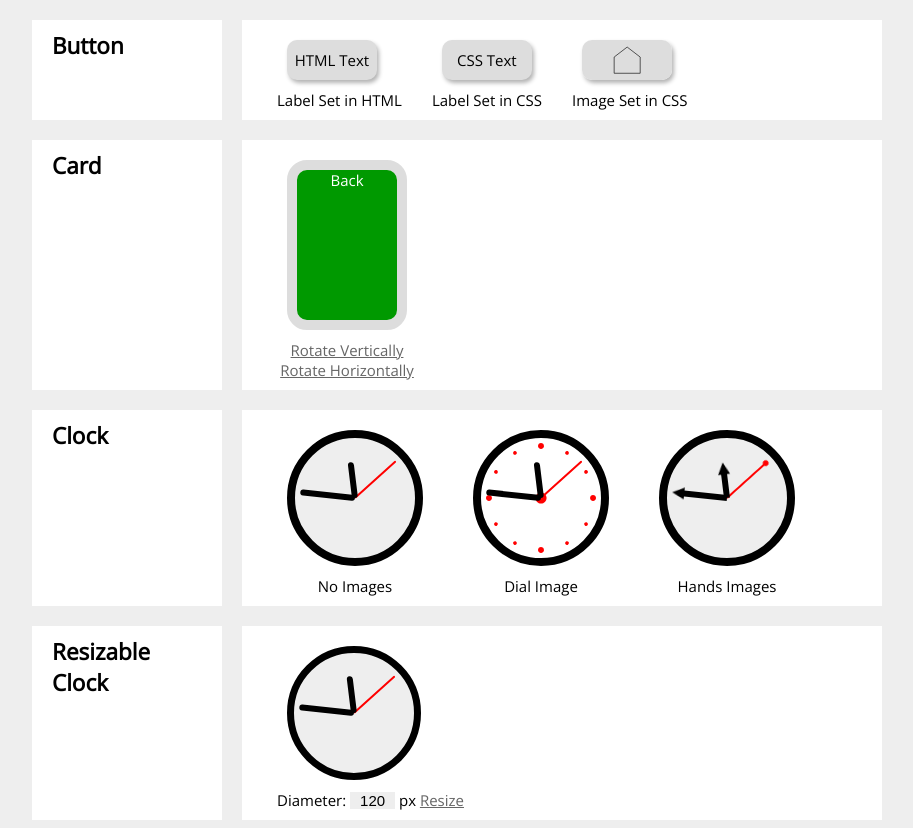
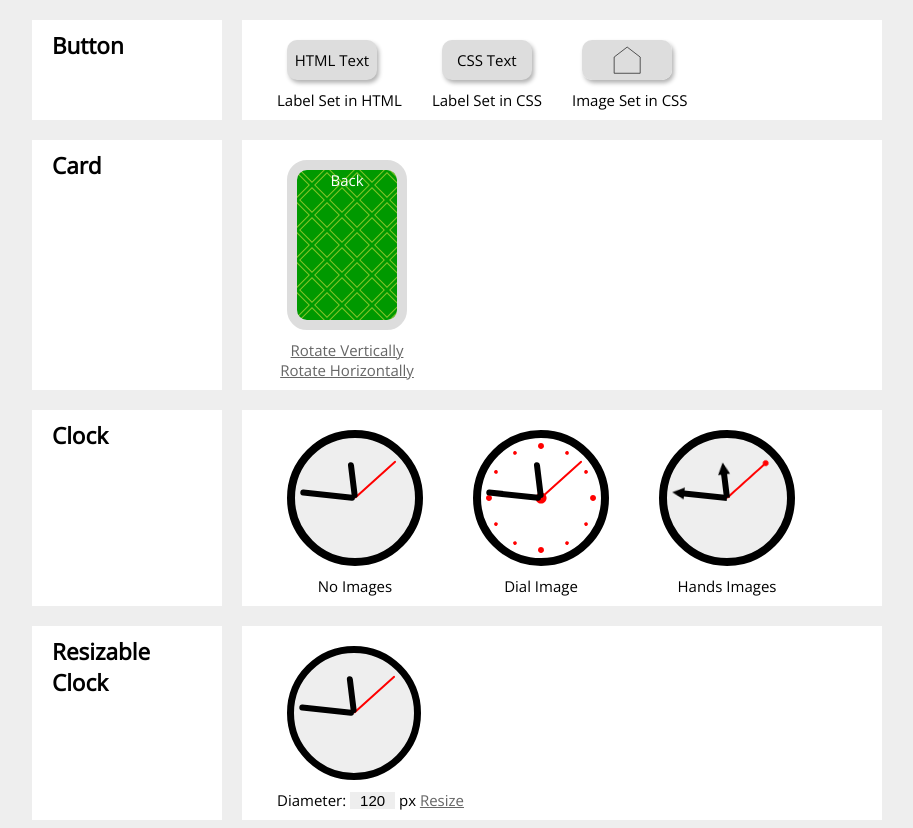
Before and after one commit to vitjanota/misc-animations, a plain HTML site: page index.html in a window 1280 px wide. Shown: the whole page, without its empty margins (6-919 px from the left). Drawn offline with nearby package versions, Linux system fonts and the light colour scheme.

Commit message:
adding background image for Card revers

```diff
--- a/css/Card/Card.css
+++ b/css/Card/Card.css
@@ -7,10 +7,13 @@
   background-color: #009900;
   border: 10px solid #dddddd;
   border-radius: 20px;
+  background-image: url(../../img/Card/CardBgr.svg);
+  background-size: 30px 30px;
 }
 
 .Card.Avers {
   background-color: #ffffff;
+  background-image: none;
 }
 
 .CardAvers {
```
Also changed, not shown: img/Card/CardBgr.svg (added).
